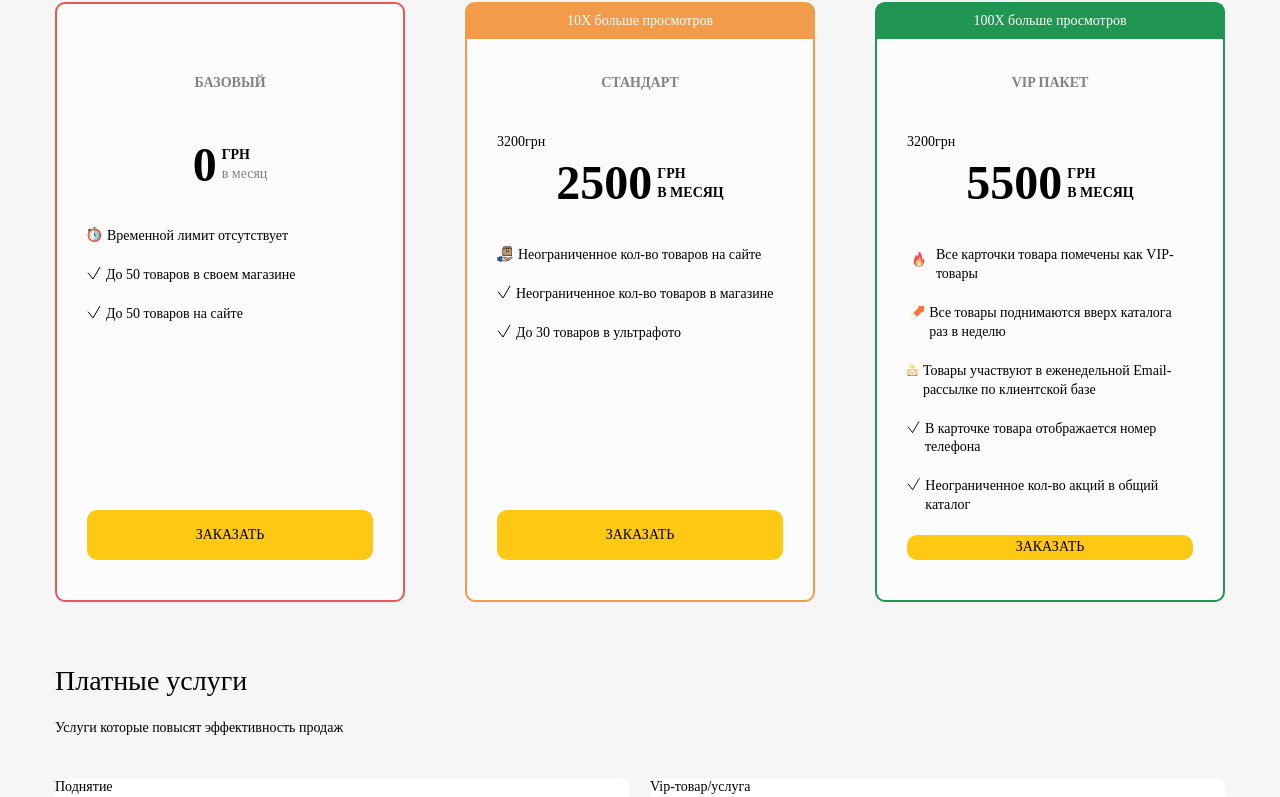
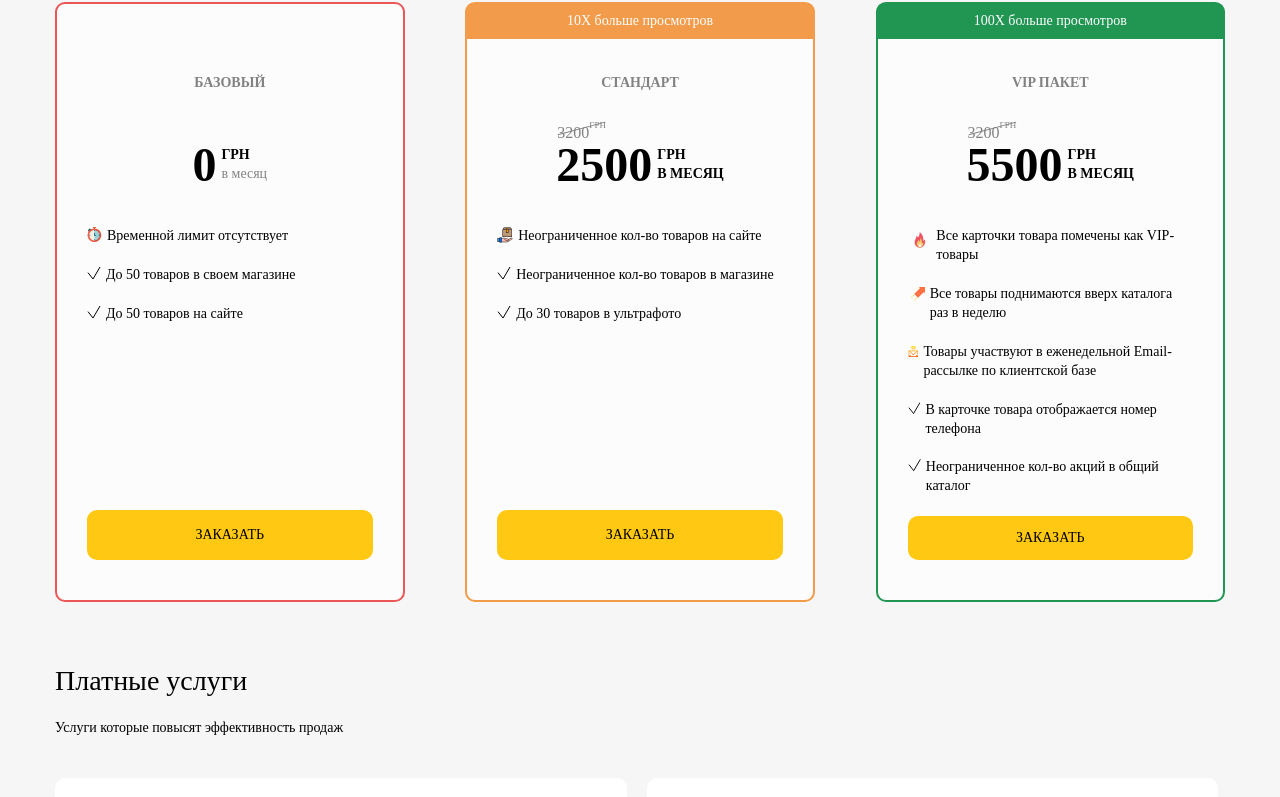
Before and after one commit to chekhunov/layoutMolot, a website: page app/index.html in a window 1280 px wide. Shown: the part 753-1550 px from the top of the page. Drawn offline with Linux system fonts and the light colour scheme.

Commit message:
layout section

```diff
--- a/app/index.html
+++ b/app/index.html
@@ -450,7 +450,8 @@
 
             <div class="package-services__item-price">
 
-              <span>3200<span>грн</span></span>
+              <span class="package-services__item-discount">3200
+                <span class="package-services__item-val">грн</span></span>
               <span class="package-services__item-num">2500
                 <span class="package-services__item-desc">
                   <span>грн</span>
@@ -524,7 +525,8 @@
 
             <div class="package-services__item-price">
 
-              <span>3200<span>грн</span></span>
+              <span class="package-services__item-discount">3200
+                <span class="package-services__item-val">грн</span></span>
               <span class="package-services__item-num">5500
                 <span class="package-services__item-desc">
                   <span>грн</span>
--- a/app/scss/style.scss
+++ b/app/scss/style.scss
@@ -1,7 +1,7 @@
 @import 'vars'; //переменные для цвета для шрифта
-@import 'fonts'; // подключение шрифтов
+// @import 'fonts'; // подключение шрифтов
 // @import 'reset'; //сброс всех стилей
-@import 'global'; // подключение глобальных стилей типо reset.css, то что на body для сылок
+// @import 'global';
 @import 'libs'; // адаптив
 @import 'tariffs/tariffs';
 @import 'tariffs/glob';
--- a/app/scss/tariffs/tariffs.scss
+++ b/app/scss/tariffs/tariffs.scss
@@ -86,9 +86,8 @@
 
   &__item {
     position: relative;
-    width: 100%;
     height: 100%;
-    max-width: 350px;
+    width: calc(35% - 60px);
     min-height: 600px;
     max-height: 600px;
 
@@ -113,6 +112,35 @@
       background-color: #fcfcfc;
       border: 2px solid #219653;
     }
+  }
+
+  &__item-price {
+    position: relative;
+  }
+
+  &__item-discount {
+    position: absolute;
+    left: 60px;
+    top: -11px;
+    display: flex;
+    font-size: 16px;
+    color: #828282;
+
+    &::before {
+      position: absolute;
+      content: "";
+      width: 100%;
+      height: 1px;
+      top: 6px;
+      background-color: #828282;
+      transform: rotate(-15deg);
+    }
+  }
+
+  &__item-val {
+    margin-top: -3px;
+    font-size: 9px;
+    text-transform: uppercase;
   }
 
   &__item-title {
@@ -198,11 +226,31 @@
   }
 
   &__item {
-    width: 575px;
+    width: calc(43%);
     height: 530px;
     margin-right: 20px;
     margin-bottom: 20px;
+    padding: 27px 30px 30px;
     background-color: #ffffff;
     border-radius: 10px;
   }
+
+  &__item-title {
+    position: relative;
+    margin-bottom: 48px;
+    font-size: 28px;
+    text-align: center;
+
+    &::before {
+      position: absolute;
+      content: '';
+      width: 98px;
+      height: 1px;
+      left: 0;
+      right: 0;
+      bottom: -15px;
+      margin: 0 auto;
+      background-color: #000;
+    }
+  }
 }
```
Also changed, not shown: app/html/pages/index.html (+4 -2 lines), app/css/style.min.css.
